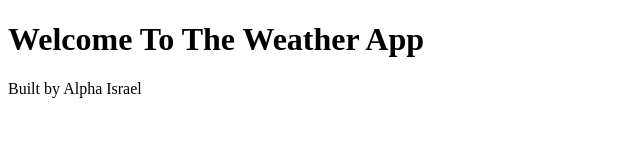
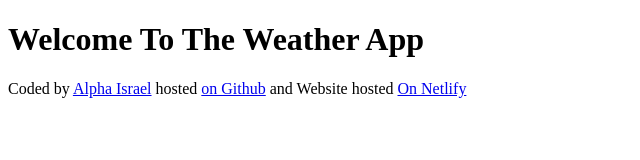
Before and after one commit to alphay78/Weather-Forcast, a plain HTML site: page index.html in a window 1280 px wide. Shown: the whole page, without its empty margins (0-640 px from the left). Drawn offline with Linux system fonts and the light colour scheme.

Commit message:
Updating Set up

```diff
--- a/index.html
+++ b/index.html
@@ -7,6 +7,6 @@
 </head>
 <body>
   <h1>Welcome To  The Weather App</h1>
-  <footer>Built by Alpha Israel</footer>
+  <footer>Coded by  <a href="https://github.com/alphay78/" target="_blank">Alpha Israel</a> hosted <a href="https://github.com/alphay78/Weather-Forcast" target="_blank">on Github</a> and Website hosted <a href="https://astounding-kitsune-4cea0f.netlify.app/" target="_blank">On Netlify</a></footer>
 </body>
 </html>
```
